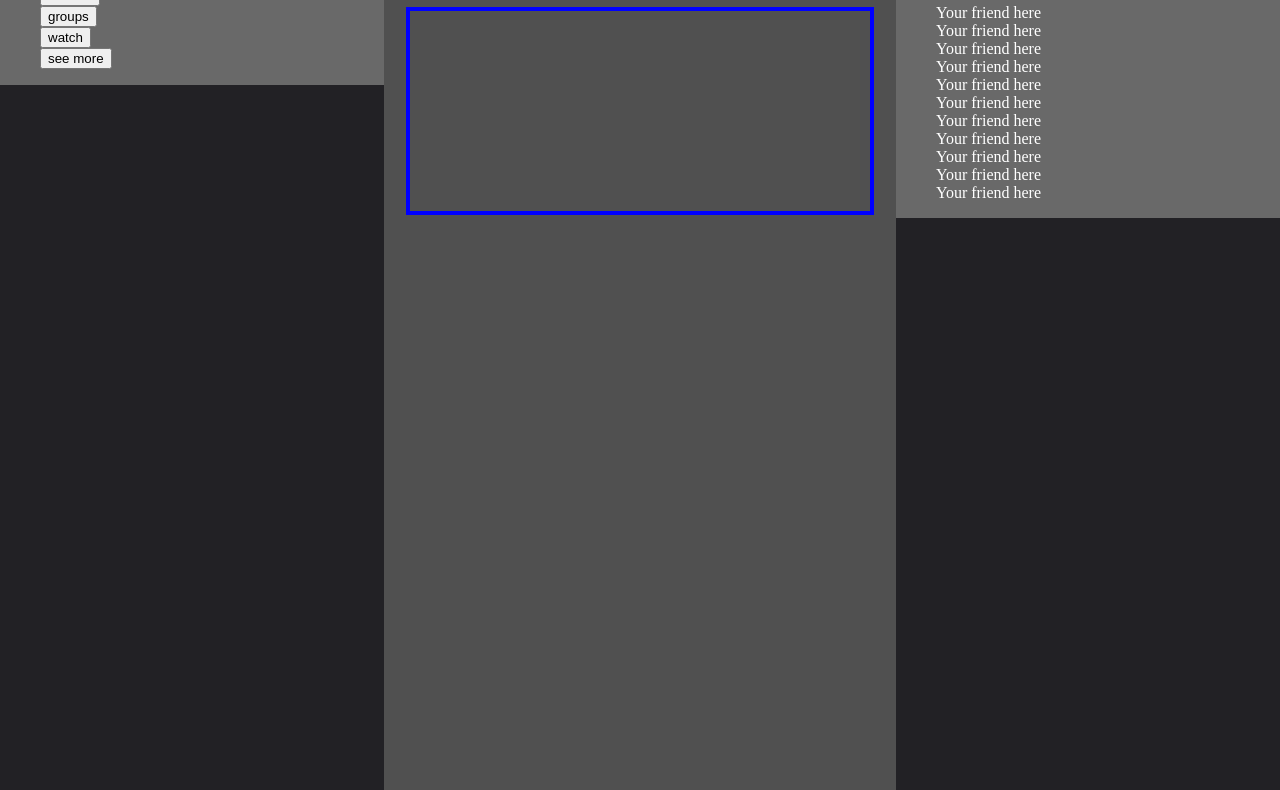
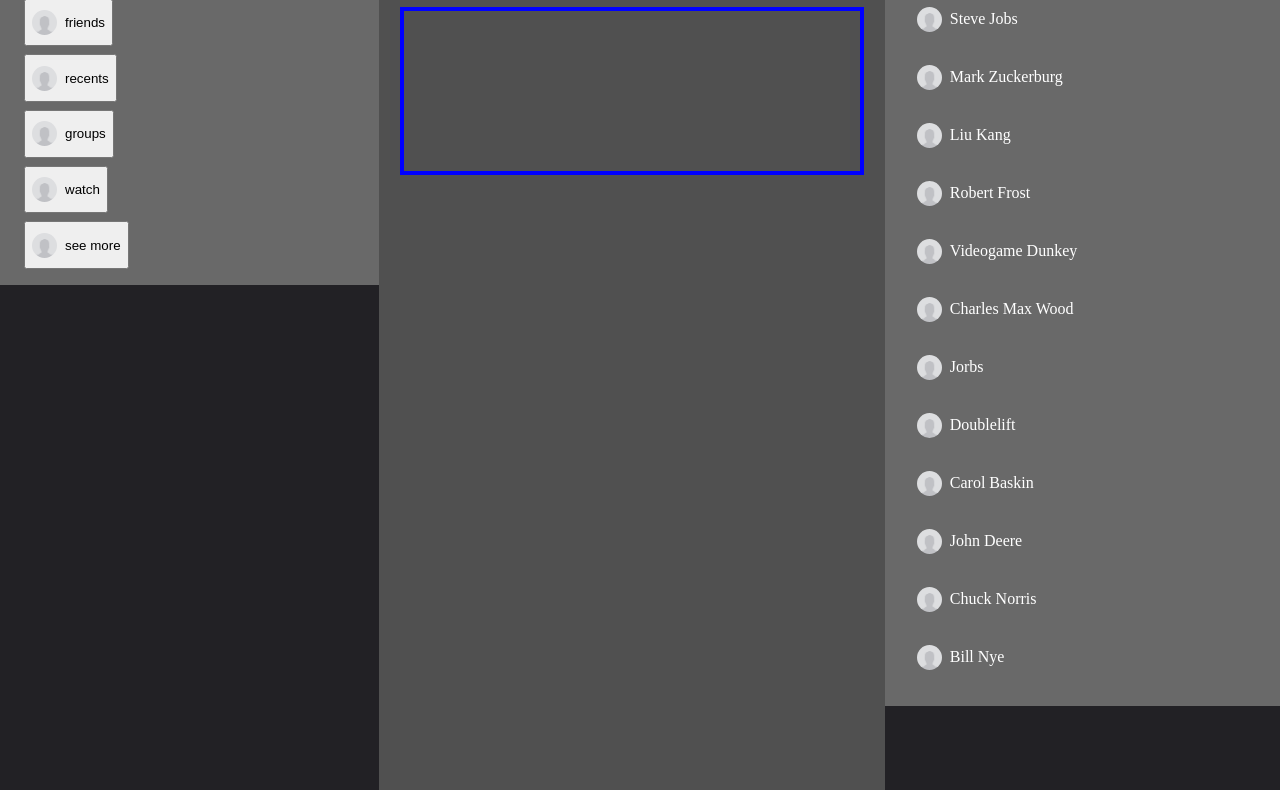
Before and after one commit to verynash/facebook-clone, a plain HTML site: page index.html in a window 1280 px wide. Shown: the part 131-921 px from the top of the page. Drawn offline with Linux system fonts and the light colour scheme.

Commit message:
Add placeholder images and improve side-content panels

```diff
--- a/index.html
+++ b/index.html
@@ -30,12 +30,12 @@
     <div class="content">
         <div class="content-left">
             <ul>
-                <li><button>profile</button></li>
-                <li><button>friends</button></li>
-                <li><button>recents</button></li>
-                <li><button>groups</button></li>
-                <li><button>watch</button></li>
-                <li><button>see more</button></li>
+                <li><button><img src="placeholder.jpg"><p>profile</p></button></li>
+                <li><button><img src="placeholder.jpg"><p>friends</p></button></li>
+                <li><button><img src="placeholder.jpg"><p>recents</p></button></li>
+                <li><button><img src="placeholder.jpg"><p>groups</p></button></li>
+                <li><button><img src="placeholder.jpg"><p>watch</p></button></li>
+                <li><button><img src="placeholder.jpg"><p>see more</p></button></li>
             </ul>
         </div>
         <div class="content-center">
@@ -49,18 +49,18 @@
         <div class="content-right">
             <h3>Contacts</h3>
             <ul>
-                <li>Your friend here</li>
-                <li>Your friend here</li>
-                <li>Your friend here</li>
-                <li>Your friend here</li>
-                <li>Your friend here</li>
-                <li>Your friend here</li>
-                <li>Your friend here</li>
-                <li>Your friend here</li>
-                <li>Your friend here</li>
-                <li>Your friend here</li>
-                <li>Your friend here</li>
-                <li>Your friend here</li>
+                <li><img src="placeholder.jpg"><p>Steve Jobs</p></li>
+                <li><img src="placeholder.jpg"><p>Mark Zuckerburg</p></li>
+                <li><img src="placeholder.jpg"><p>Liu Kang</p></li>
+                <li><img src="placeholder.jpg"><p>Robert Frost</p></li>
+                <li><img src="placeholder.jpg"><p>Videogame Dunkey</p></li>
+                <li><img src="placeholder.jpg"><p>Charles Max Wood</p></li>
+                <li><img src="placeholder.jpg"><p>Jorbs</p></li>
+                <li><img src="placeholder.jpg"><p>Doublelift</p></li>
+                <li><img src="placeholder.jpg"><p>Carol Baskin</p></li>
+                <li><img src="placeholder.jpg"><p>John Deere</p></li>
+                <li><img src="placeholder.jpg"><p>Chuck Norris</p></li>
+                <li><img src="placeholder.jpg"><p>Bill Nye</p></li>
             </ul>
         </div>
     </div>
--- a/styles.css
+++ b/styles.css
@@ -50,6 +50,13 @@ body {
     position: sticky;
     top:0;
     height: max-content;
+
+}
+.content-left>ul>li>button {
+    display: flex;
+    flex-flow: row nowrap;
+    align-items: center;
+    gap: 8px;
 }
 .content-center {
     background-color: #505050;
@@ -66,8 +73,8 @@ body {
 .stories {
     border: 4px solid blue;
     width: 90%;
-    height: 25vh;
-    max-height: 400px;
+    height: 20vh;
+    max-height: 200px;
 }
 .content-right {
     background-color: #696969;
@@ -76,7 +83,19 @@ body {
     position: sticky;
     top:0;
     height: max-content;
+    padding: 0.5rem;
 }
 li {
     list-style-type: none;
+    margin-top: 0.5rem;
+    margin-left: -1rem;
+    display: flex;
+    flex-flow: row nowrap;
+    align-items: center;
+    gap: 8px;
 }
+img {
+    width: 25px;
+    height: 25px;
+    border-radius: 50%;
+}
```
Also changed, not shown: placeholder.jpg (added).
